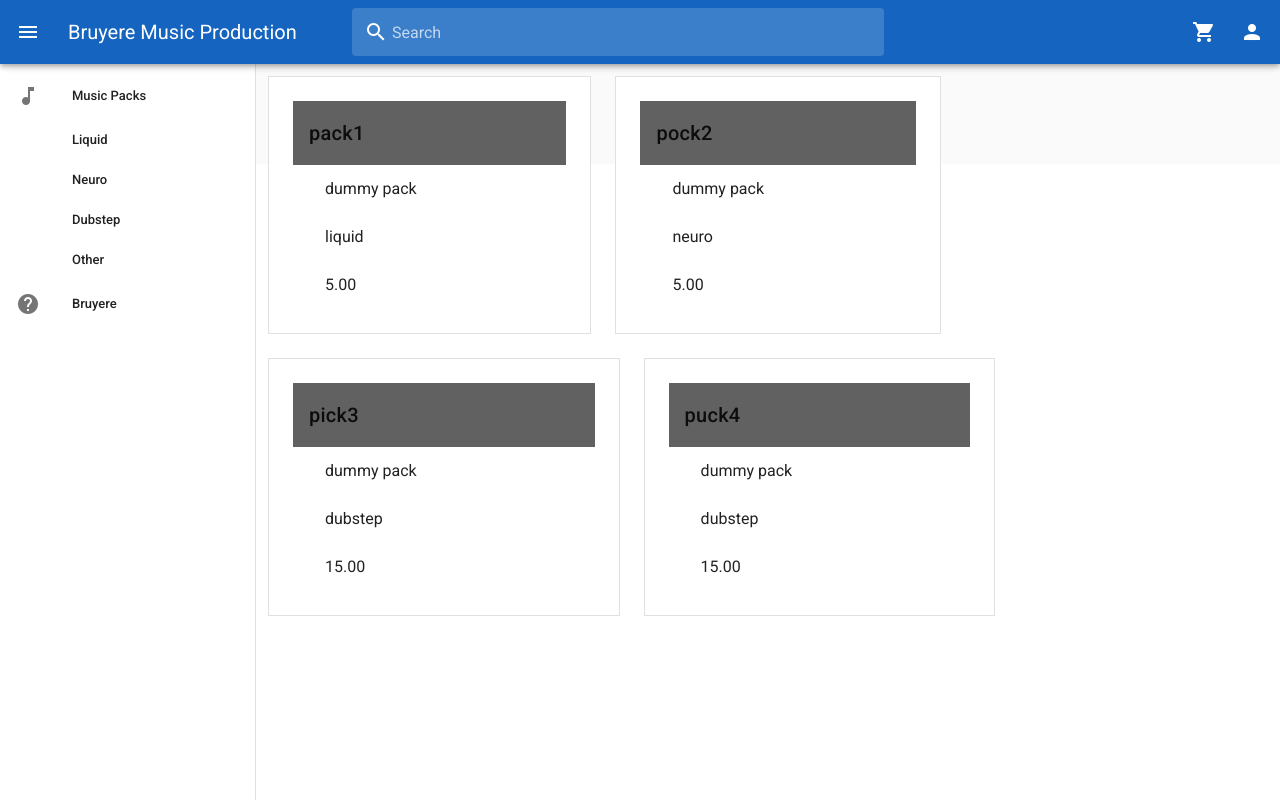
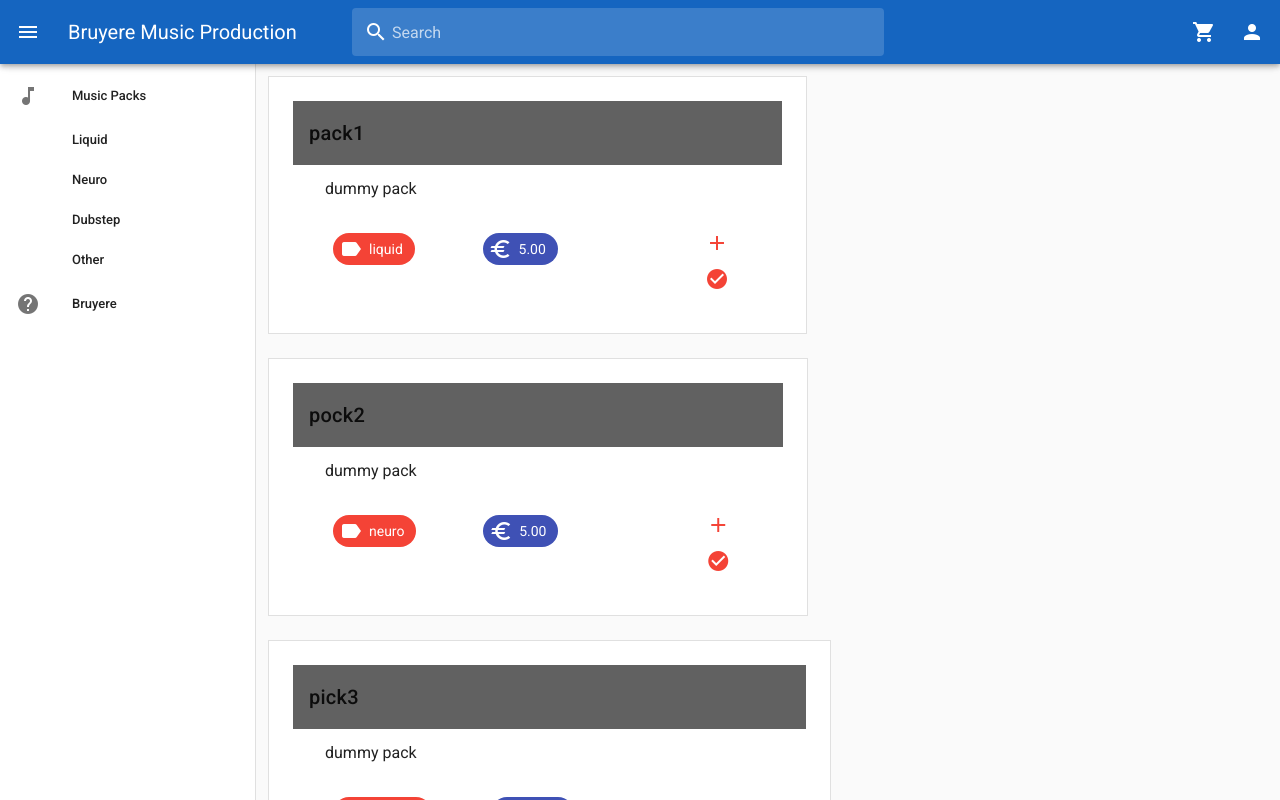
Before and after one commit to StefanHeijden/svm, a Vue app: page / in a window 1280 px wide. Shown: the top 800 px of the page. Built offline with nearby package versions, Linux system fonts and the light colour scheme.

Commit message:
Some minor changes to packs

```diff
--- a/src/App.vue
+++ b/src/App.vue
@@ -86,8 +86,11 @@
 
     <!--Content-->
     <v-content>
-      <packs v-if="page != 'info'" v-bind:title="page" v-bind:seachstring="searched"></packs>
-      <info v-if="page == 'info'"></info>
+      <packs
+        v-if="page != 'info' && page != 'account'"
+        v-bind:title="page"
+        v-bind:seachstring="searched"/>
+      <info v-if="page == 'info'"/>
       <account v-if="page == 'account'"/>
     </v-content>
   </v-app>
@@ -130,6 +133,7 @@ import login from './../src/components/Login'
         { text: 'Other', click: 'other' },
         { icon: 'mdi-help-circle', text: 'Bruyere', click: 'info' },
       ],
+      incart: [],
     }),
 }
 </script>
--- a/src/components/Packs.vue
+++ b/src/components/Packs.vue
@@ -6,7 +6,6 @@
           :align="alignment"
           :justify="justify"
           class="grey lighten-5"
-          style="height: 100px;"
         >
           <v-card
             v-for="{name, description, type, price} in filter(title, seachstring)"
@@ -28,15 +27,44 @@
                 </v-col>
                 <v-col
                   class="align-center justify-space-between"
-                  cols="12"
+                  cols="4"
                 >
-                {{type}}
+                 <v-chip
+                    class="ma-2"
+                    color="red"
+                    text-color="white"
+                  >
+                    <v-avatar left>
+                      <v-icon>mdi-label</v-icon>
+                    </v-avatar>
+                    {{type}}
+                  </v-chip>
                 </v-col>
                 <v-col
                   class="align-center justify-space-between"
-                  cols="12"
+                  cols="6"
                 >
-                {{price}}
+                  <v-chip
+                    class="ma-2"
+                    color="indigo"
+                    text-color="white"
+                  >
+                    <v-avatar left>
+                      <v-icon>mdi-currency-eur</v-icon>
+                    </v-avatar>
+                    {{price}}
+                  </v-chip>
+                </v-col>
+                <v-col
+                  class="align-center justify-space-between"
+                  cols="2"
+                >
+                <v-btn icon color="red" @click="add(name); ">
+                  <v-icon>mdi-plus</v-icon>
+                </v-btn>
+                <v-btn icon color="red" @click="add(name)">
+                  <v-icon>mdi-checkbox-marked-circle</v-icon>
+                </v-btn>
                 </v-col>
               </v-row>
             </v-container>
@@ -75,6 +103,9 @@ export default {
       }
       return result;
     },
+    add: function(name){
+      this.$emit('add', name)
+    },
   },
   data () {
     return {
```
Also changed, not shown: src/components/Pack.vue (added, +73 -0 lines).
